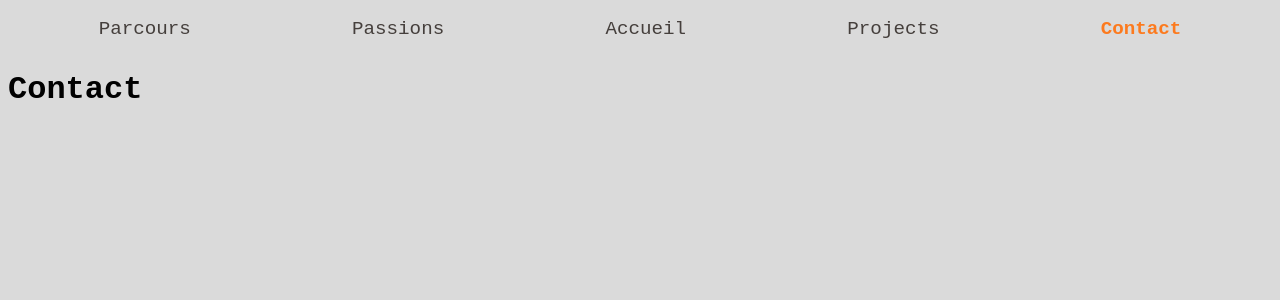
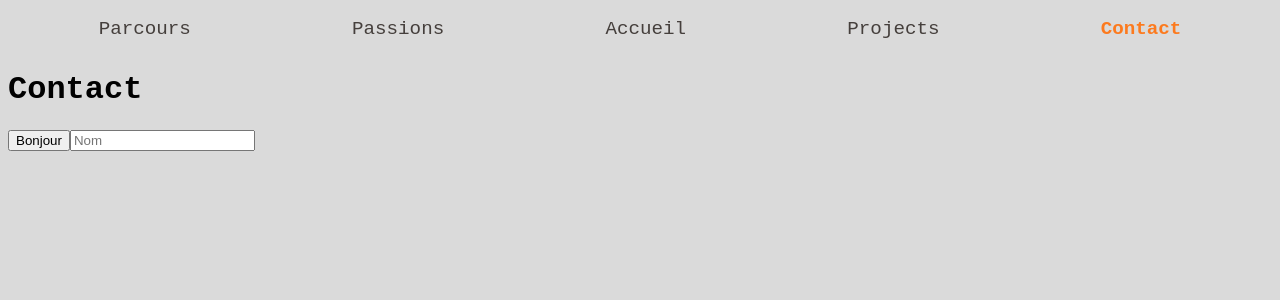
Before and after one commit to ColinRgm/myReactPortfolio, a React (Vite) app: page /contact in a window 1280 px wide. Shown: the top 300 px of the page. Built offline with nearby package versions, Linux system fonts and the light colour scheme.

Commit message:
feat: create the component for the contact form

```diff
--- /dev/null
+++ b/src/components/formComponents/Input.jsx
@@ -0,0 +1,9 @@
+import React from 'react';
+
+function Input() {
+    return (
+        <input type='text' placeholder='Nom' />
+    )
+}
+
+export default Input;
--- /dev/null
+++ b/src/components/formComponents/button.jsx
@@ -0,0 +1,9 @@
+import React from 'react';
+
+function Button() {
+    return (
+        <button>Bonjour</button>
+    )
+}
+
+export default Button;
--- a/src/pages/Contact.jsx
+++ b/src/pages/Contact.jsx
@@ -1,4 +1,7 @@
 import React from 'react';
+
+import Button from "../components/formComponents/button.jsx";
+import Input from "../components/formComponents/Input.jsx";
 
 function Contact() {
 
@@ -7,8 +10,10 @@ function Contact() {
     }
 
     return (
-        <div style={styles}>
+        <div style={ styles }>
             <h1>Contact</h1>
+            <Button/>
+            <Input/>
         </div>
     );
 }
```
